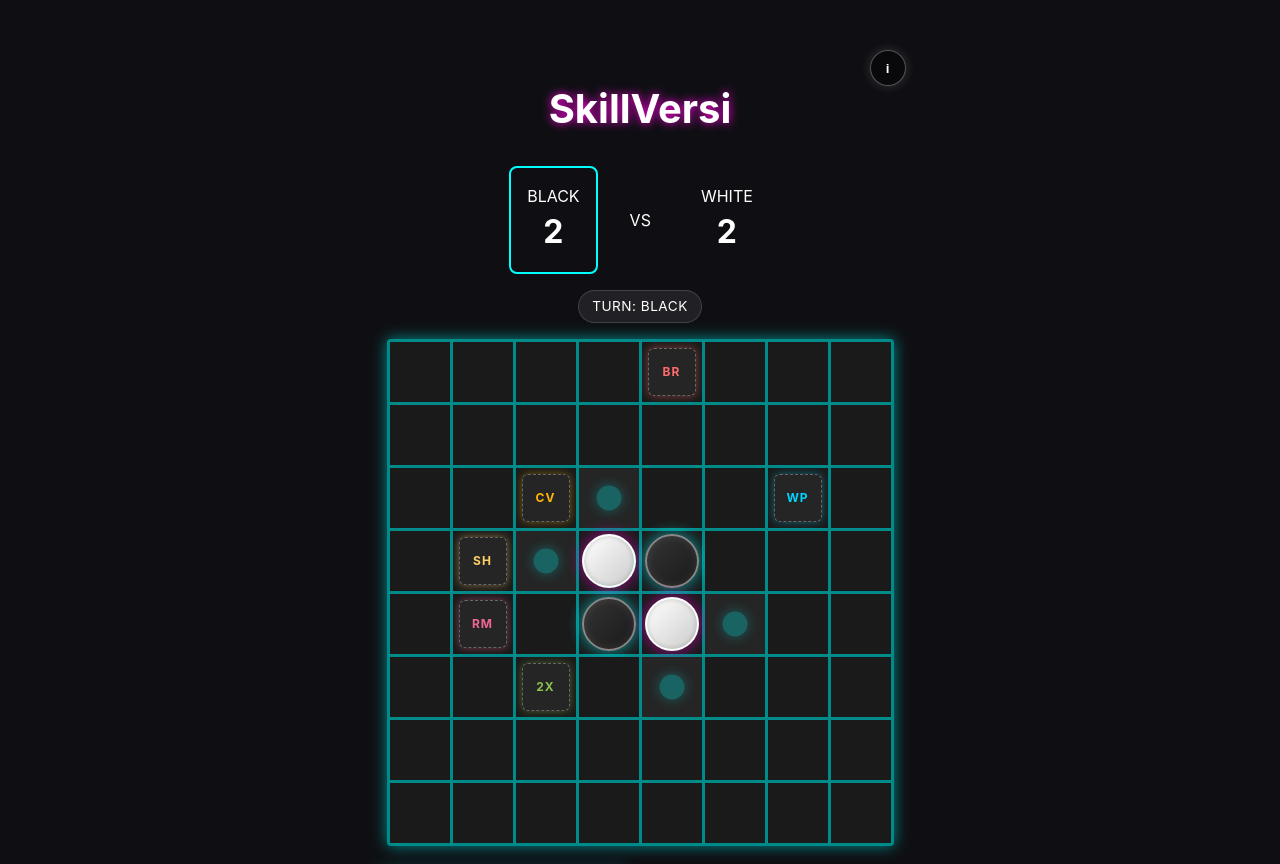
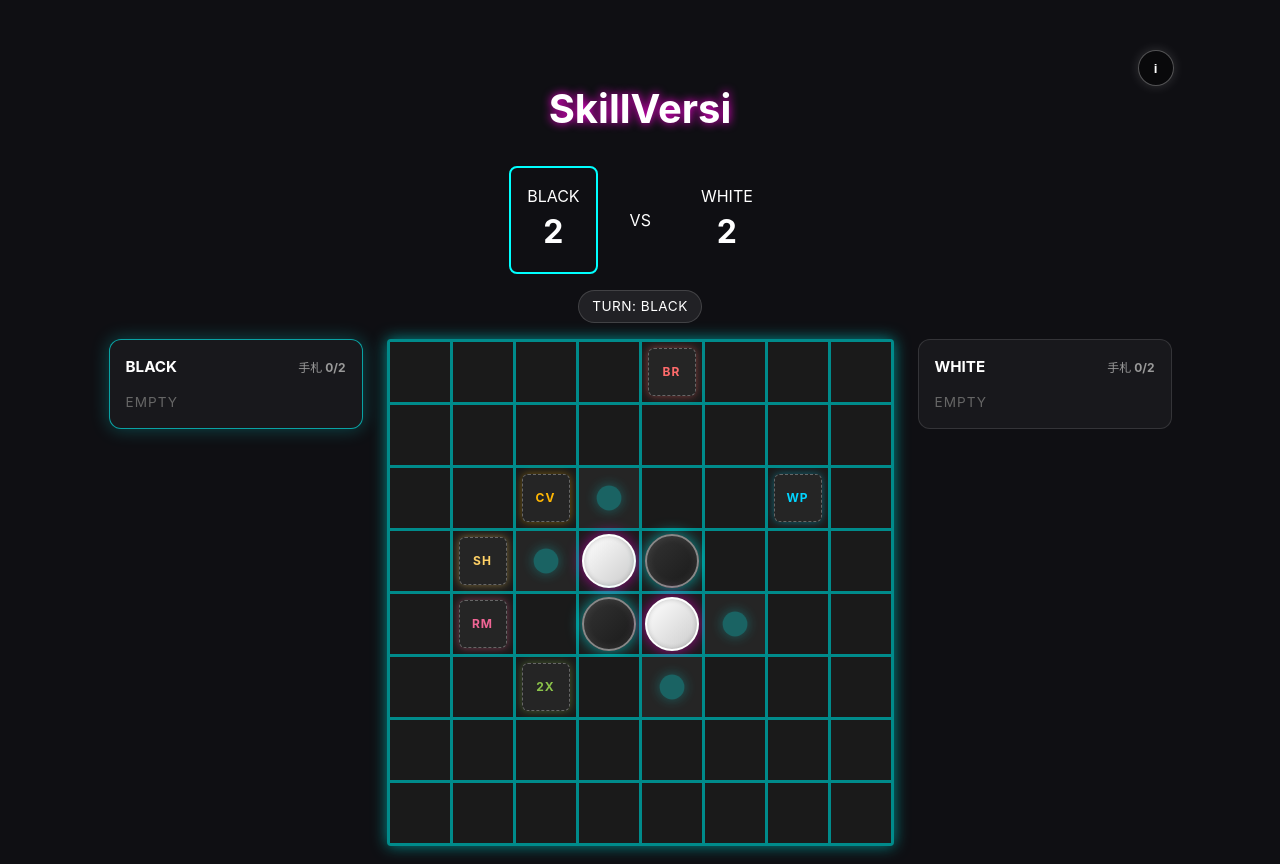
Before and after one commit to santa928/skillversi, a React (Vite) app: page / in a window 1280 px wide. Built offline with nearby package versions, Linux system fonts and the light colour scheme.

Commit message:
手札の位置変更

```diff
--- a/src/App.tsx
+++ b/src/App.tsx
@@ -231,6 +231,11 @@ function App() {
         )}
       </div>
 
+      <div className="board-layout">
+        <div className="side-panel">
+          {renderHand('black')}
+        </div>
+        <div className="board-stack">
           <div style={{
             display: 'inline-grid',
             gridTemplateColumns: 'repeat(8, 60px)',
@@ -308,9 +313,6 @@ function App() {
               })
             )}
           </div>
-
-      <VFXLayer lastMove={lastMove} />
-
           {pendingSkill && SKILL_REQUIRES_TARGET[pendingSkill] && (
             <div className="skill-action-bar">
               <div className="skill-hint">
@@ -335,11 +337,13 @@ function App() {
               </div>
             </div>
           )}
-
-      <div className="panel-row">
-        {renderHand('black')}
+        </div>
+        <div className="side-panel">
           {renderHand('white')}
         </div>
+      </div>
+
+      <VFXLayer lastMove={lastMove} />
 
       <div className="log-panel">
         <div className="log-header">LOG</div>
--- a/src/index.css
+++ b/src/index.css
@@ -296,12 +296,23 @@ body {
   box-shadow: 0 0 12px rgba(255, 255, 255, 0.6);
 }
 
-.panel-row {
+.board-layout {
   display: flex;
-  gap: 1.2rem;
+  gap: 1.5rem;
   justify-content: center;
+  align-items: flex-start;
   flex-wrap: wrap;
-  margin-top: 1.5rem;
+}
+
+.board-stack {
+  display: flex;
+  flex-direction: column;
+  align-items: center;
+  gap: 0.8rem;
+}
+
+.side-panel {
+  display: flex;
 }
 
 .skill-panel {
```
Lines whose indentation alone changed are shown as unchanged.
